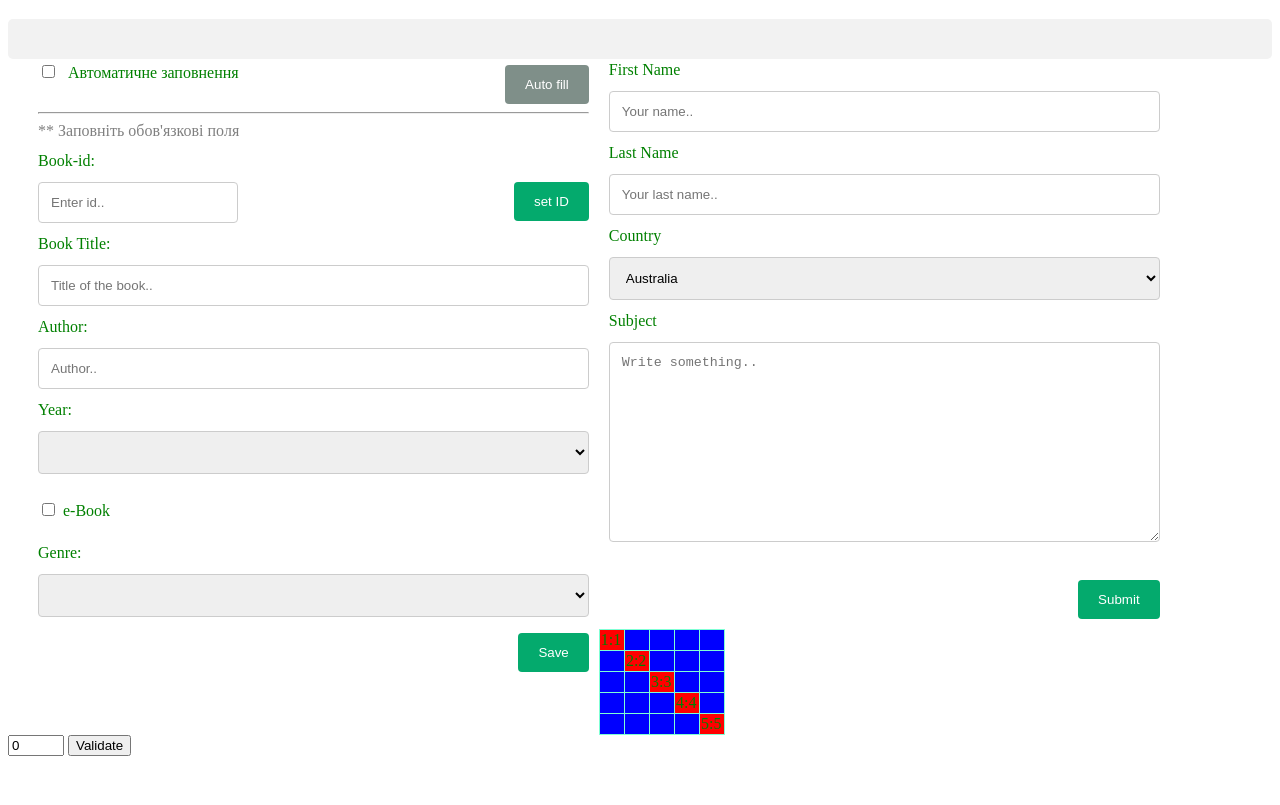
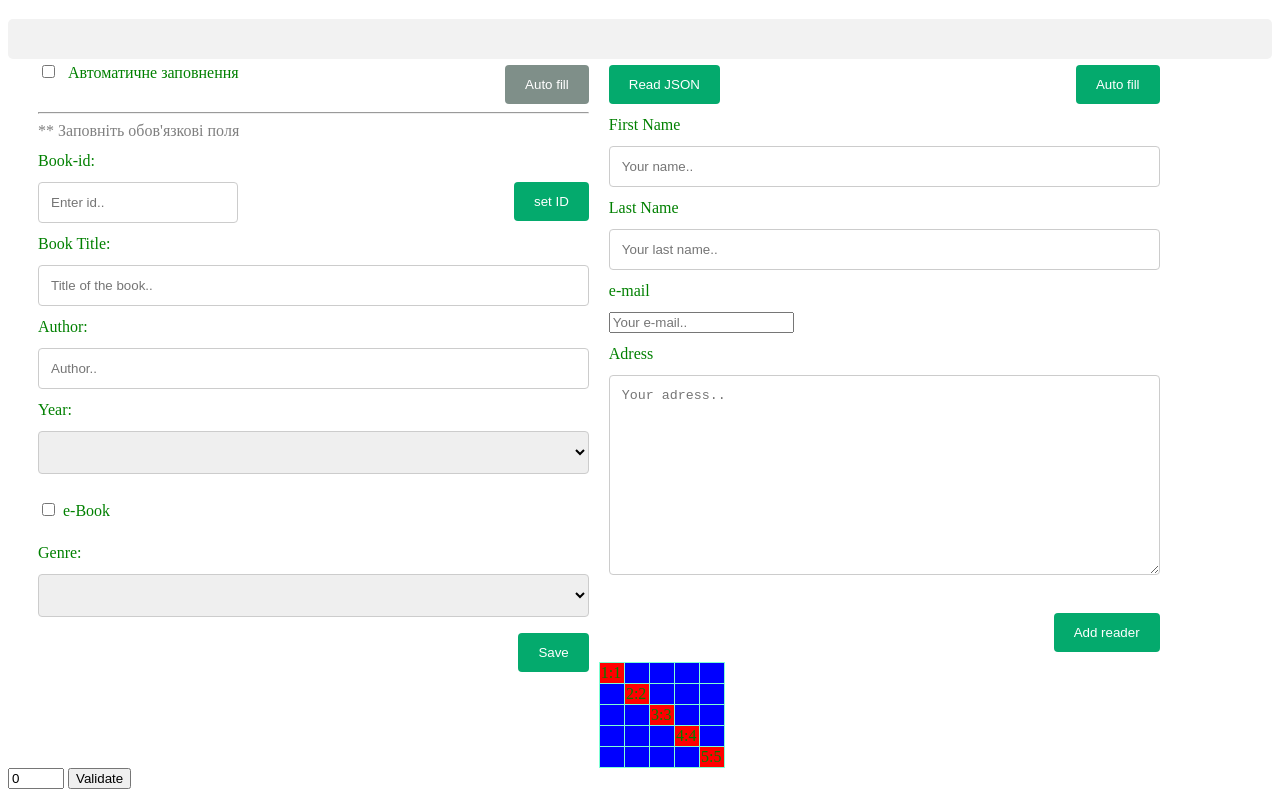
Before and after one commit to yanahlazkova/forms_DOM, a website built with Vite: page vite-project/index.html in a window 1280 px wide. Shown: the part 111-916 px from the top of the page. Before the commit the page ends 883 px from the top, so only its background shows below. Built offline with nearby package versions, Linux system fonts and the light colour scheme.

Commit message:
index.html

```diff
--- a/vite-project/index.html
+++ b/vite-project/index.html
@@ -70,7 +70,12 @@
                 </div>
             </form>
             <!-- Форма додавання читача -->
-            <form action="/action_page.php" class="AddReader">
+            <form action="/action_page.php" class="AddReader" id="addReader">
+                <!-- Buttons -->
+                <div class="row">
+                    <button type="button" id="readjson" style="float: left">Read JSON</button>
+                    <button type="button" id="autoreader">Auto fill</button>
+                </div>
                 <div class="row">
                     <div class="col-25">
                         <label for="fname">First Name</label>
@@ -89,28 +94,24 @@
                 </div>
                 <div class="row">
                     <div class="col-25">
-                        <label for="country">Country</label>
+                        <label for="email">e-mail</label>
                     </div>
                     <div class="col-75">
-                        <select id="country" name="country">
-                            <option value="australia">Australia</option>
-                            <option value="canada">Canada</option>
-                            <option value="usa">USA</option>
-                        </select>
+                        <input type="email" id="email" name="email" placeholder="Your e-mail..">
                     </div>
                 </div>
                 <div class="row">
                     <div class="col-25">
-                        <label for="subject">Subject</label>
+                        <label for="adress">Adress</label>
                     </div>
                     <div class="col-75">
-                        <textarea id="subject" name="subject" placeholder="Write something.."
+                        <textarea id="adress" name="adress" placeholder="Your adress.."
                             style="height:200px"></textarea>
                     </div>
                 </div>
                 <br>
                 <div class="row">
-                    <input type="submit" value="Submit">
+                    <input type="submit" id="writeReader" value="Add reader">
                 </div>
             </form>
         </div>
@@ -158,8 +159,7 @@
 
     </div>
 
-    <!-- <script src="https://cdn.jsdelivr.net/npm/faker@5.5.3/dist/faker.min.js"></script> -->
-    <script type="module" src="./src/main.js"></script>
+
 
     <div id="api_validation">
         <input type="number" name="number" id="number" value="0">
@@ -199,7 +199,7 @@
 
     function validate() {
         result.innerHTML = number.validationMessage;
-        console.log(number.validationMessage);
+        // console.log(number.validationMessage);
 
         if (navigator.geolocation) {
             navigator.geolocation.getCurrentPosition((position) => { console.log('Latitude:  ' + position.coords.latitude + "\nLongitude: " + position.coords.longitude) }, () => { alert("Sorry, no position available.") });
@@ -208,5 +208,7 @@
     }
 
 </script>
-
+<!-- <script src="https://cdn.jsdelivr.net/npm/faker@5.5.3/dist/faker.min.js"></script> -->
+<script type="module" src="./src/main.js"></script>
+<script type="module" src="./src/api.js"></script>
 </html>
--- a/vite-project/package.json
+++ b/vite-project/package.json
@@ -9,6 +9,6 @@
     "preview": "vite preview"
   },
   "devDependencies": {
-    "vite": "^6.3.0"
+    "vite": "^6.3.5"
   }
 }
--- a/vite-project/src/dataFake.js
+++ b/vite-project/src/dataFake.js
@@ -1,6 +1,6 @@
 import { fakerUK as faker } from '@faker-js/faker';
 
-export function fakerData() {
+export function fakerUser() {
   const book = {
     id: faker.database.mongodbObjectId(),
     title: faker.book.title(),
```
Also changed, not shown: 2 other files.
